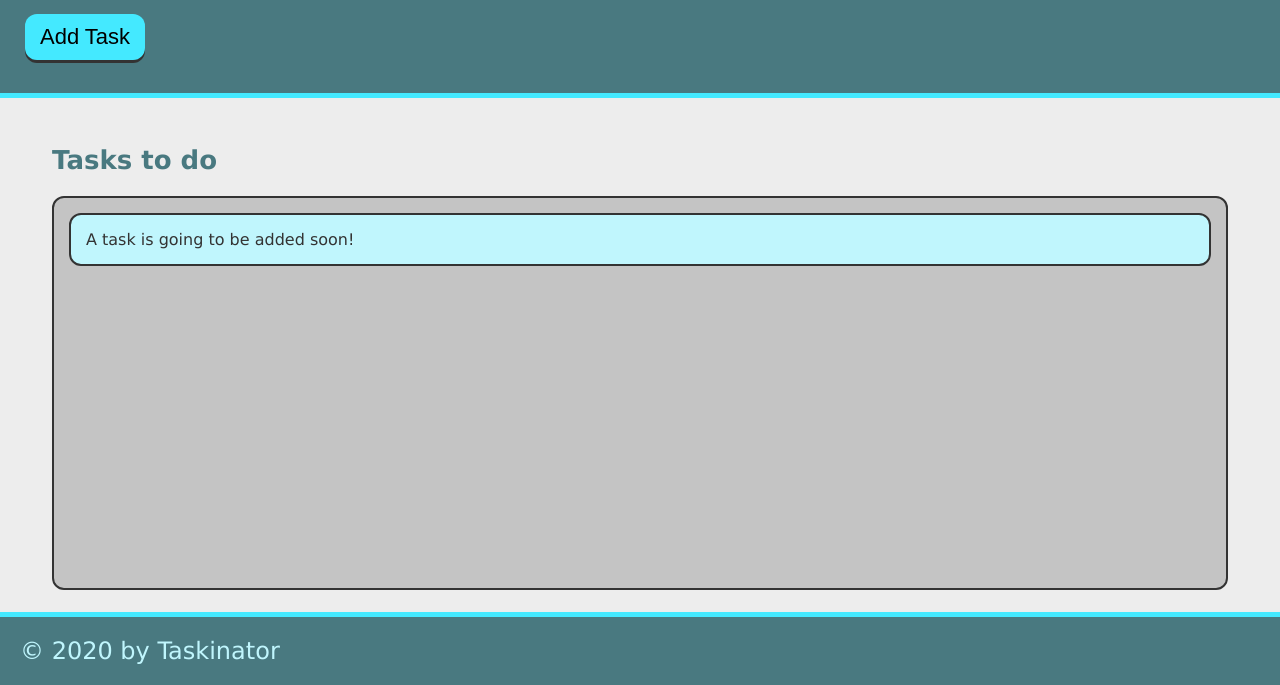
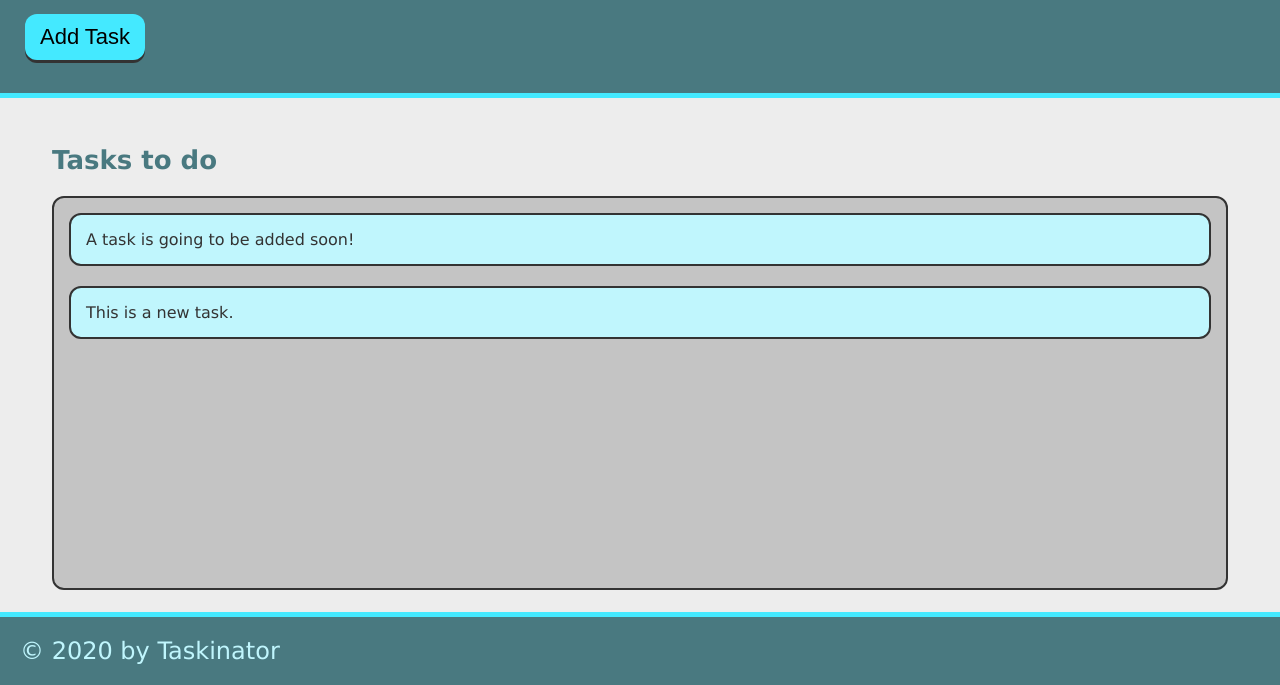
Before and after one commit to RogerLi818/taskinator, a plain HTML site: page index.html in a window 1280 px wide. Both pictures are taken after a click on the button "Add Task". Shown: the part 115-800 px from the top of the page. Drawn offline with Linux system fonts and the light colour scheme.

Commit message:
add ability to add task

```diff
--- a/assets/js/script.js
+++ b/assets/js/script.js
@@ -1,2 +1,11 @@
 var buttonEl = document.querySelector("#save-task");
-console.log(buttonEl);
+var tasksToDoEl = document.querySelector("#tasks-to-do");
+
+var creatTaskHandler = function (){
+    var listItemEl = document.createElement("li");
+    listItemEl.className="task-item";
+    listItemEl.textContent = "This is a new task.";
+    tasksToDoEl.appendChild(listItemEl);
+}
+
+buttonEl.addEventListener("click", creatTaskHandler);
--- a/index.html
+++ b/index.html
@@ -18,7 +18,7 @@
     <main class = "page-content">
         <section class="task-list-wrapper">
             <h2 class="list-title"> Tasks to do</h2>
-            <ul class="task-list">
+            <ul class="task-list" id="tasks-to-do">
                 <li class="task-item">
                     A task is going to be added soon!
                 </li>
```
